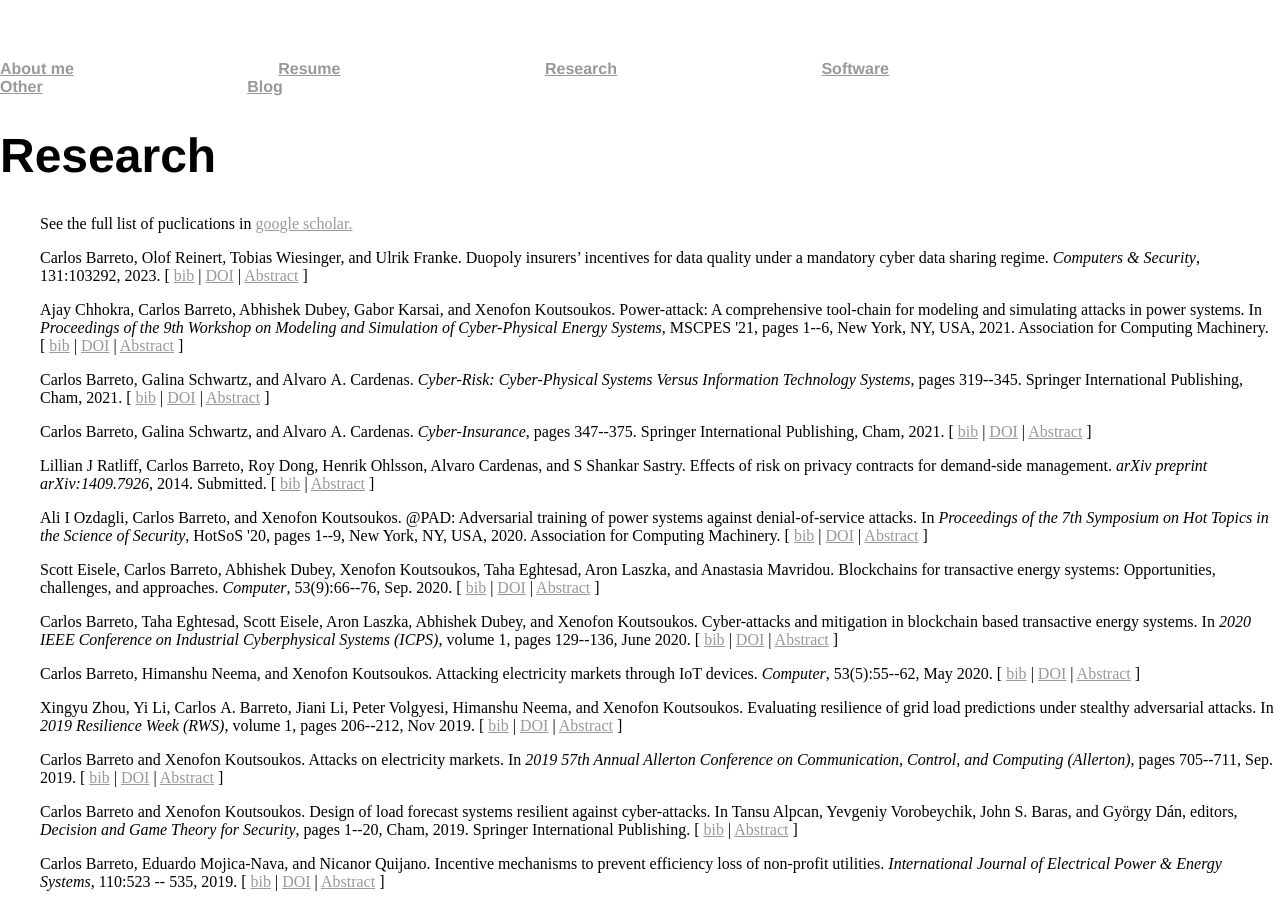
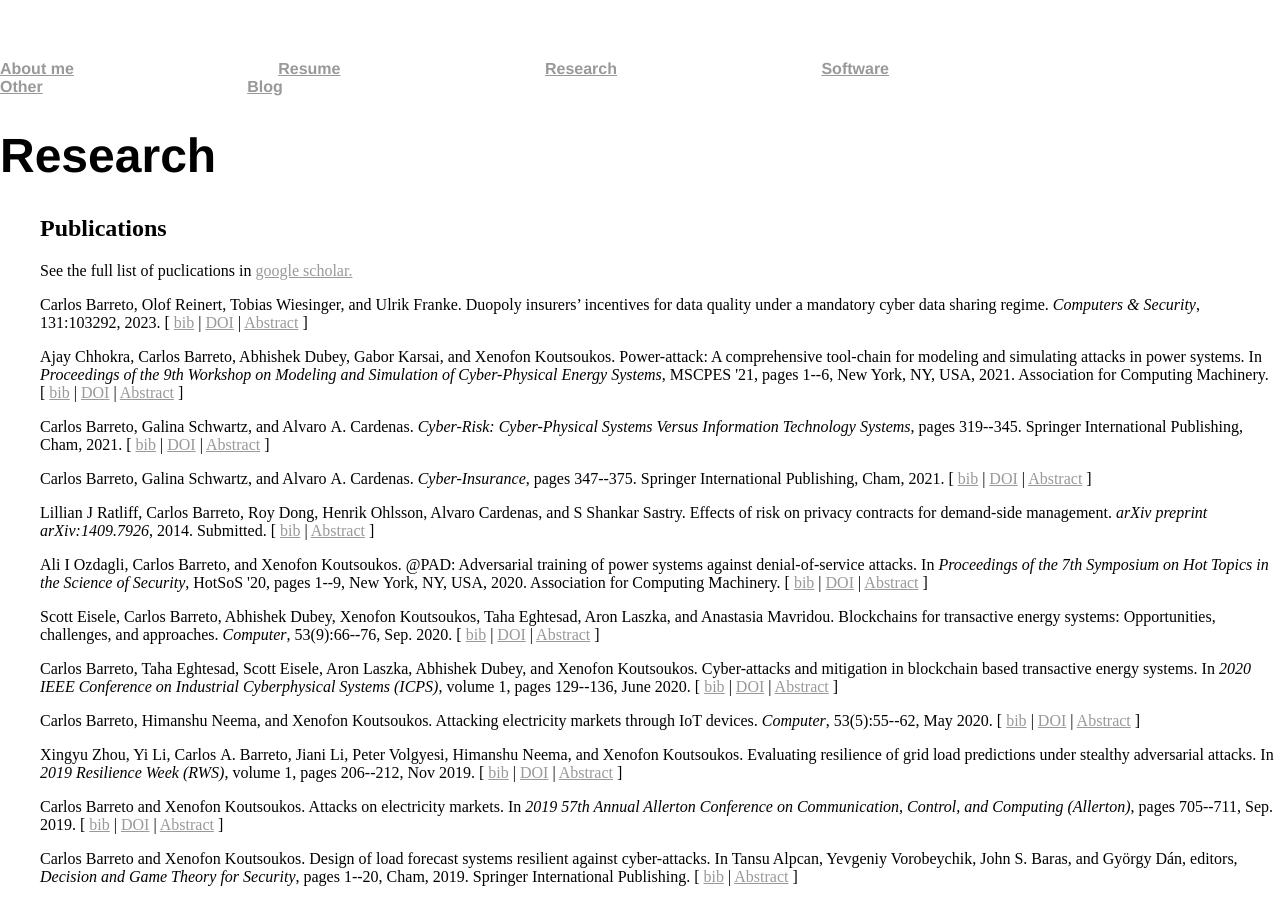
Before and after one commit to carlobar/carlobar.github.io, a Jekyll site: the page built from research/index.html, in a window 1280 px wide and 900 px high. Built offline with Jekyll 4.4.1, drawn with Linux system fonts in a browser that asks for light colours.

Commit message:
Adjusted content

```diff
--- a/index.html
+++ b/index.html
@@ -1,6 +1,6 @@
 ---
 layout: default
-title: About me
+title: Carlos Barreto
 ---
 	<h1>{{ page.title }}</h1>
 <div class="blurb">
@@ -13,7 +13,7 @@
 
 
 
-    <h2>Carlos Barreto</h2>
+    <h2>About me</h2>
 
 	<p> Hi,
 	I am a computer scientist with background in electrical engineering.
--- a/research/index.html
+++ b/research/index.html
@@ -9,6 +9,8 @@
 	{% include refs_nl.html %}
 	{% include refs_only_abstract.html %}
 	{% endcomment %}
+
+    <h2>Publications</h2>
 
 	<p>See the full list of puclications in <a href="http://scholar.google.com/citations?user=AEk88tUAAAAJ&hl"  target="_blank">google scholar.</a>
 	</p>
@@ -102,18 +104,18 @@
 
 
 
-	<h3>Service</h3>
+	<h2>Service</h2>
 
-	<p> Have served as program committee member of</p>
+	<p> Have served as program committee member of
 <li>Annual Industrial Control System Security (ICSS) Workshop 2021</li>
 <li>Conference on Decision and Game Theory for Security (GameSec) 2021, 2022, 2023</li>
-
+</p>
 
 	<p> Have been reviewer of
 		<ul>
 
 
-    <h4>Conferences</h4>
+    <h3>Conferences</h3>
 
     <li>IEEE Conference on Decision and Control (CDC)</li>
     <li>American Control Conference (ACC)</li>
@@ -123,7 +125,7 @@
     <li>IEEE Colombian Conference on Automatic Control (CCAC)</li>
 
 
-    <h4>Journals</h4>
+    <h3>Journals</h3>
 
     <li>IEEE Transactions on Automatic Control</li>
 	 <li>IEEE Systems Journal</li>
```
